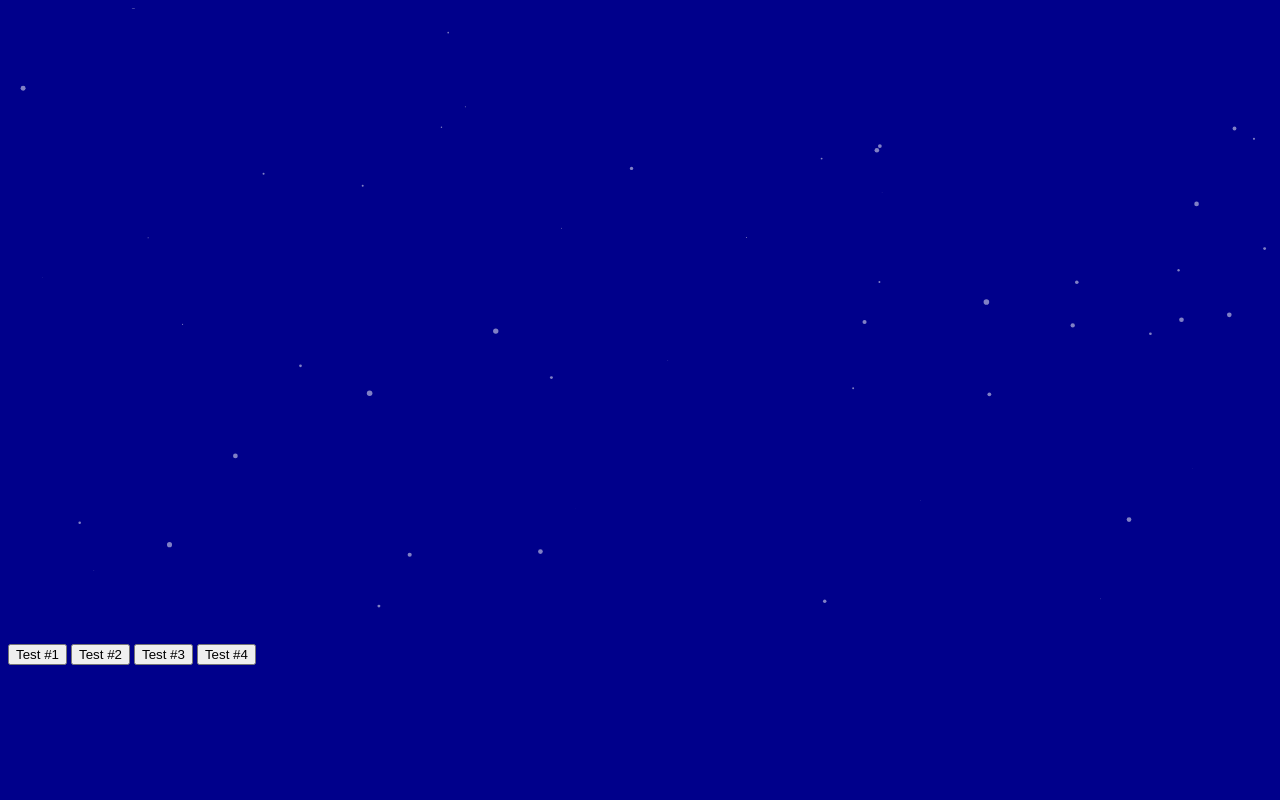
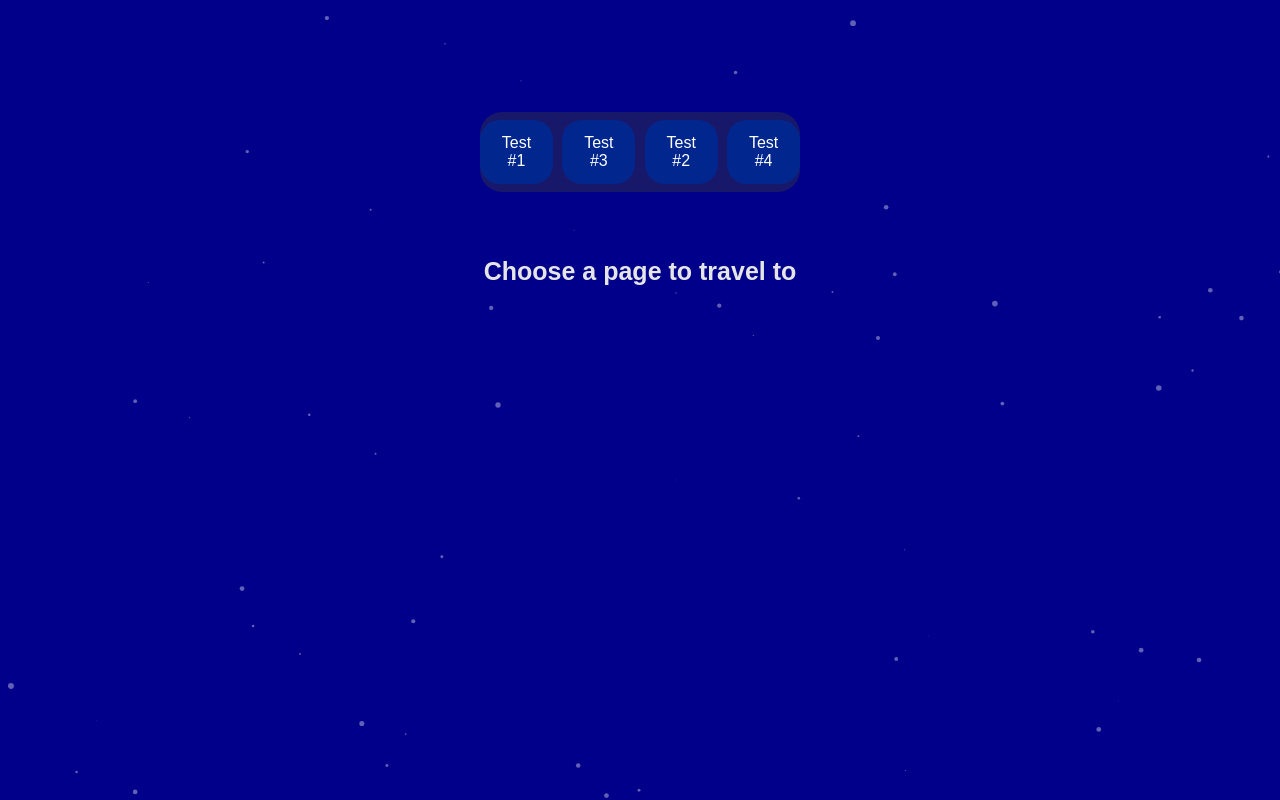
Before and after one commit to qz303/website-thingymadig-doodad, a plain HTML site: page site/main.html in a window 1280 px wide. Drawn offline with nearby package versions, Linux system fonts and the light colour scheme.

Commit message:
nonsense

```diff
--- a/resources/mainstyle.css
+++ b/resources/mainstyle.css
@@ -3,13 +3,99 @@ body {
     align-items: center;
 }
 
-optionsbar {
-    size: 50px;
-    border-radius: 10%;
-    color: black;
+.optionsbar {
+    transition: 0.7s ease;
+    display: flex;
+    position: fixed;
+    top: 15%;
+    left: 50%;
+    transform: translate(-50%, -10%);
+    width: 25%;
+    height: 10%;
+    background-color: rgba(62, 62, 62, 0.4);
+    backdrop-filter: blur(10px);
+    border-radius: 22px;
+    z-index: 1;
+    gap: 3%;
+    align-content: center;
+    justify-content: center;
+}
+
+.optionsbar:hover{
+    transition: 0.7s ease;
+    display: flex;
+    position: fixed;
+    top: 15%;
+    left: 50%;
+    transform: translate(-50%, -25%);
+    width: 28%;
+    height: 12%;
+    background-color: rgba(62, 62, 62, 0.4);
+    backdrop-filter: blur(10px);
+    border-radius: 20px;
+    z-index: 1;
+    gap: 2%;
+    align-content: end;
+    box-shadow: 0 10px 35px rgba(0, 0, 0, 0.2);
+    .barbutton {
+        transition: 0.3s ease;
+        border: none;
+        border-radius: 19px;
+        font-family: "Rubik", sans-serif;
+        background-color: rgb(5, 43, 148);
+        color: white;
+        cursor: pointer;
+        font-size: 16px;
+        padding: 20px 14px;
+        z-index: 3;
+        align-self: center;
+    }
+    .barbutton:hover {
+        transition: 0.3s ease;
+        border: 2px;
+        border-style: ridge;
+        border-color: blue;
+        border-radius: 16px;
+        font-family: "Rubik", sans-serif;
+        background-color: rgb(5, 43, 148);
+        color: white;
+        cursor: pointer;
+        font-size: 16px;
+        z-index: 3;
+        align-self: center;
+        box-shadow: 0 10px 35px rgba(0, 0, 0, 0.5);
+    }
+    .barbutton:hover {
+        transition: 0.7s ease;
+        padding: 20px 36px;
+    }
+}
+
+.barbutton {
+    transition: 0.3s ease;
+    border: none;
+    border-radius: 20px;
+    font-family: sans-serif;
+    background-color: rgb(1, 39, 143);
+    color: white;
+    cursor: pointer;
+    font-size: 16px;
+    padding: 14px 14px;
+    z-index: 3;
+    align-self: center;
+    border-color: lightskyblue;
+}
+
+#particles-js {
+    height: 100%;
+    width: 100%;
+    position: fixed;
+    z-index: -1;
+    opacity: 75%;
 
 }
 
-particles-js {
-
+.ct:hover {
+    color: lightblue;
+    font-size: 30px;
 }
--- a/site/main.html
+++ b/site/main.html
@@ -7,13 +7,14 @@
     </head>
 
     <body>
-        <div id="particles-js"></div>
+        <h1 style="text-align: center; position: absolute; top: 30%; left: 50%; align-self: center; transform: translate(-50%); font-family: Arial, sans-serif; color: rgb(229, 229, 229); font-size: 25px; " class="ct">Choose a page to travel to</h1>
+        <div class="optionsbar">
+            <button class="barbutton">Test #1</button>
+            <button class="barbutton">Test #3</button>
+            <button class="barbutton">Test #2</button>
+            <button class="barbutton">Test #4</button>
+        </div>
+        <div id="particles-js" class="partjs"></div>
         <script src="/resources/particleconfig.js"></script>
-        <div class="optionsbar">
-            <button class="testingbuttons">Test #1</button>
-            <button class="testingbuttons">Test #2</button>
-            <button class="testingbuttons">Test #3</button>
-            <button class="testingbuttons">Test #4</button>
-        </div>
     </body>
 </html>
```
